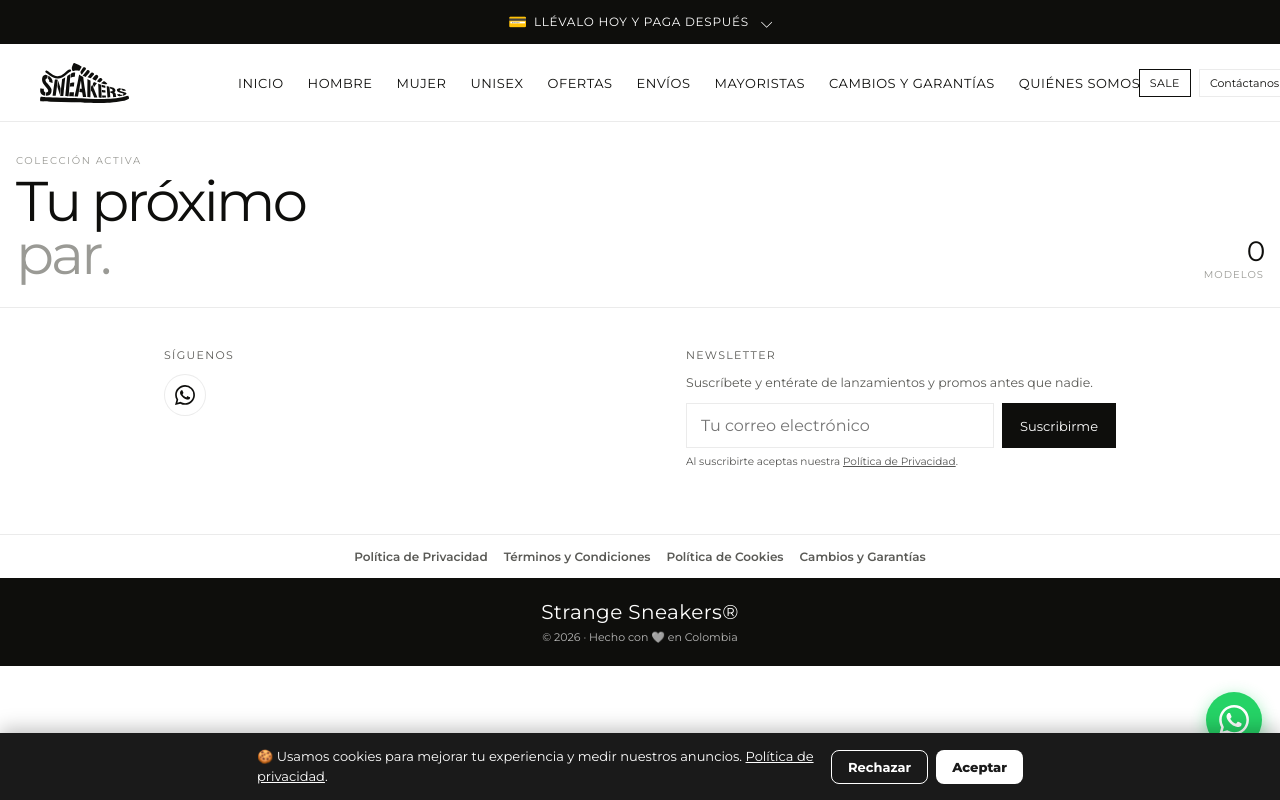
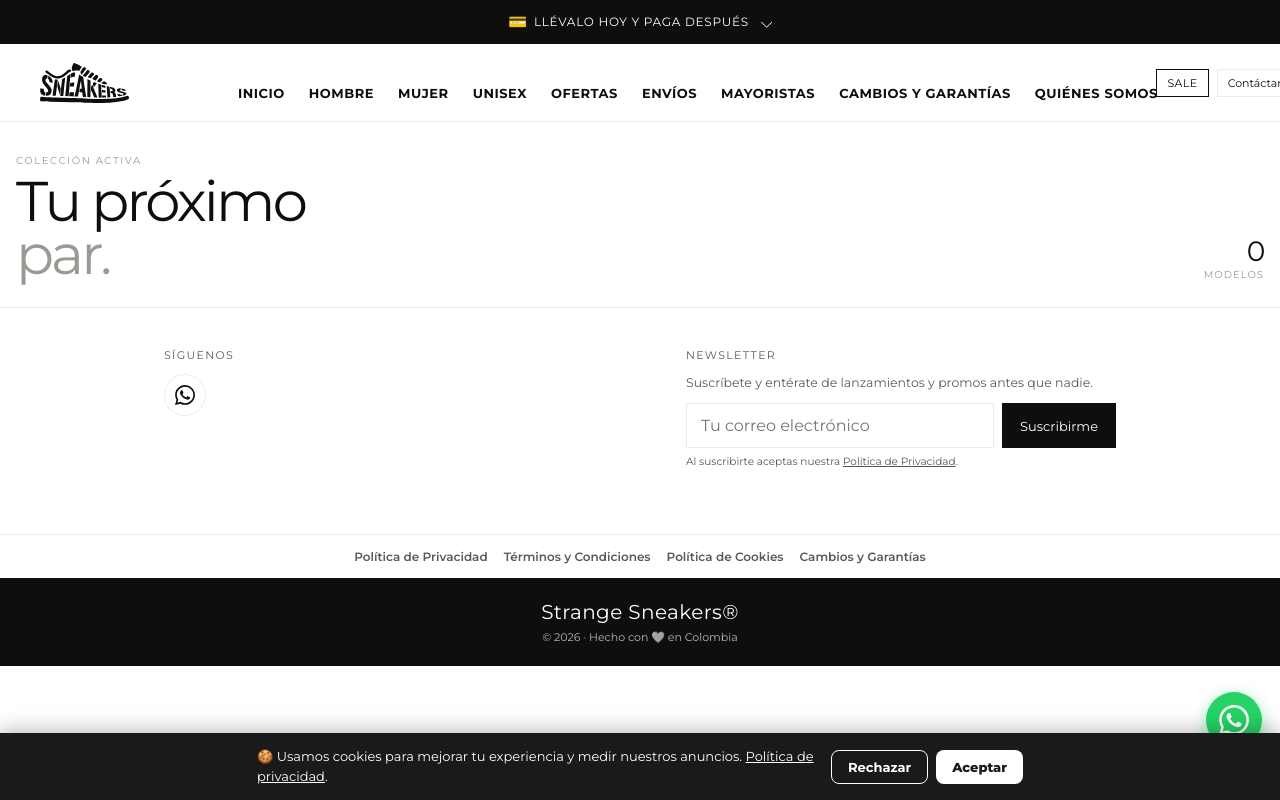
Before and after one commit to juansebastianrincon95-cell/strange-catalog, a website: page index.html in a window 1280 px wide. Drawn offline with nearby package versions, Linux system fonts and the light colour scheme; no server answers.

Commit message:
Alineacion del logo con el menu como en adidas.co (medido en vivo: ahi el logo tiene position:relative;top:-10px, corriendolo 10px por encima del centro del menu, con los links en font-weight:700). A pedido del usuario, en vez de subir el logo se baja el texto del menu (.nav-menu button: top:10px + font-weight 400->700) -- mismo resultado visual, incluso mas separacion (10px verificado por medicion, no se corta contra el borde del nav).

```diff
--- a/styles.css
+++ b/styles.css
@@ -96,7 +96,10 @@ nav{position:relative;z-index:60;height:var(--navH);display:grid;grid-template-c
   .nav-burger{display:none}
   .brand{justify-self:start;justify-content:flex-start}
   .nav-menu{display:flex;justify-self:center;align-items:center;gap:24px}
-  .nav-menu button{background:none;border:none;font-family:var(--font);font-size:13px;font-weight:400;letter-spacing:.04em;text-transform:uppercase;color:var(--ink);cursor:pointer;padding:6px 0;position:relative;white-space:nowrap}
+  /* top:10px baja el texto del menú respecto al logo — mismo criterio que adidas.co (ahí es al
+     revés, el logo sube con top:-10px; el resultado visual de "logo por encima de la línea del
+     menú" es el mismo). font-weight:700 calca el peso real que usa adidas en su nav. */
+  .nav-menu button{background:none;border:none;font-family:var(--font);font-size:13px;font-weight:700;letter-spacing:.04em;text-transform:uppercase;color:var(--ink);cursor:pointer;padding:6px 0;position:relative;top:10px;white-space:nowrap}
   .nav-menu button::after{content:"";position:absolute;left:0;right:0;bottom:0;height:2px;background:var(--ink);transform:scaleX(0);transition:transform .18s}
   .nav-menu button:hover::after{transform:scaleX(1)}
   .nav-right{position:static;transform:none;justify-self:end}
```
